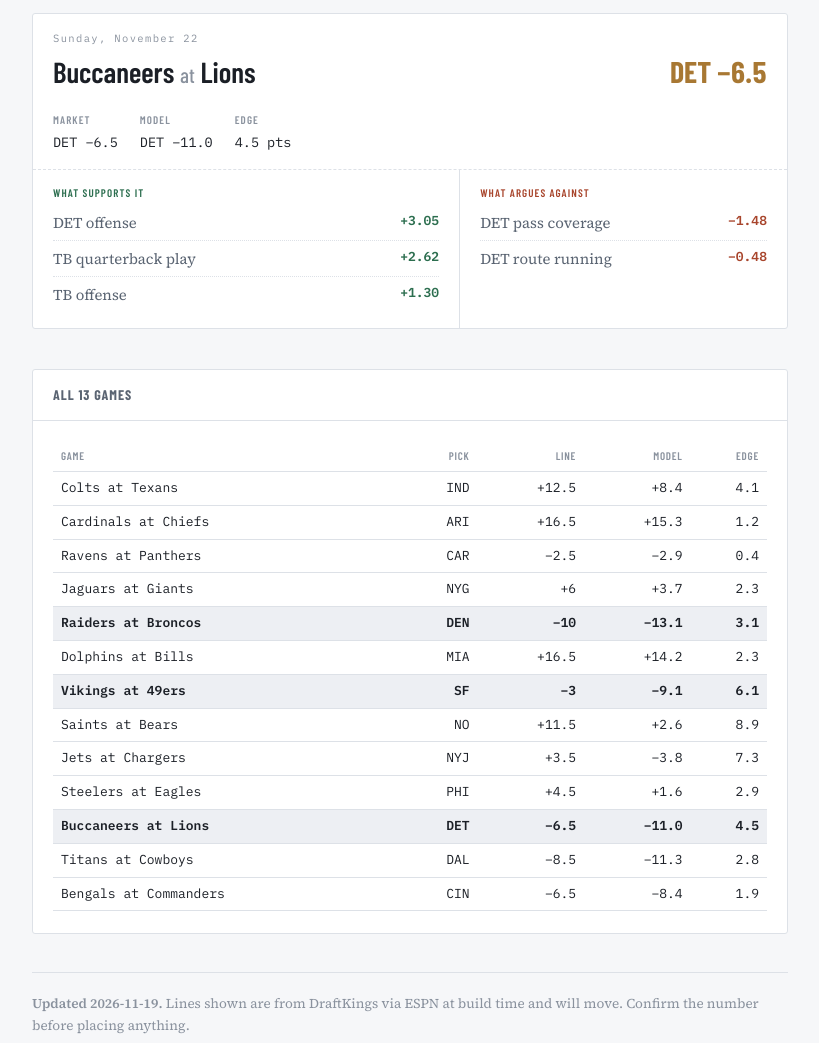
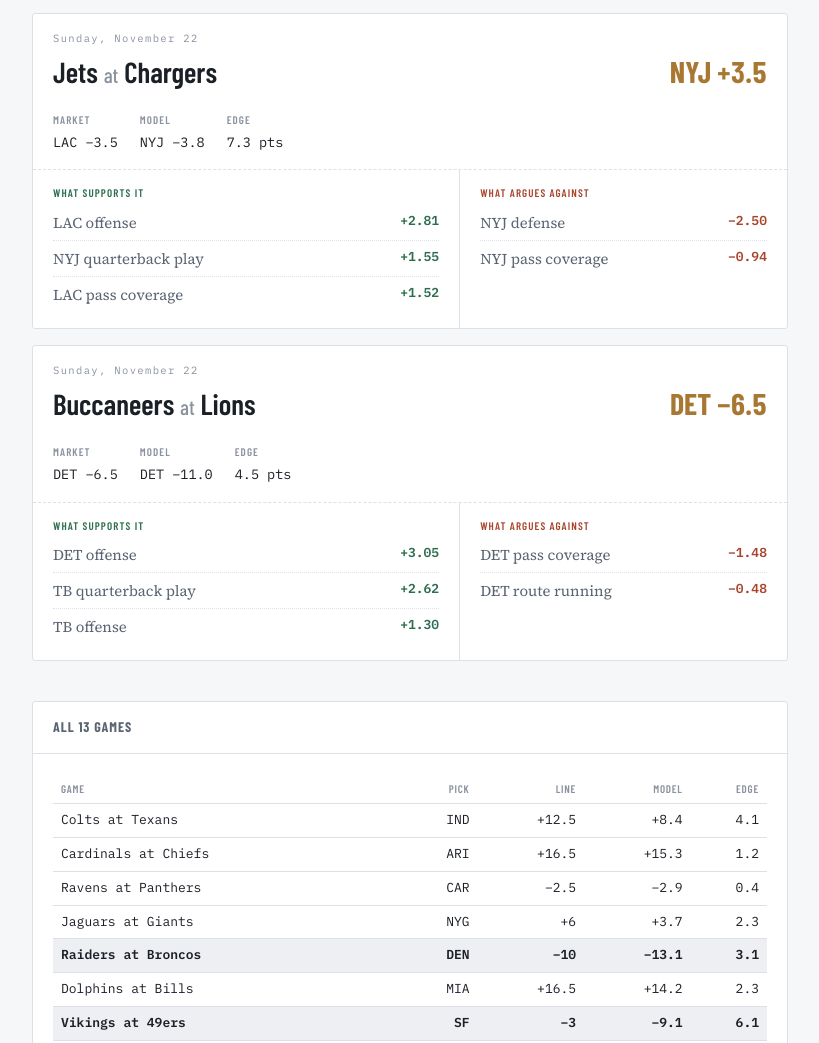
Before and after one commit to jvetter3022/vfa-picks, a plain HTML site: page index.html in a window 1280 px wide. Shown: the part 1009-2052 px from the top of the page, without its empty margins (230-1049 px from the left). Drawn offline with Linux system fonts and the light colour scheme.

Commit message:
picks update 2026-11-22

```diff
--- a/index.html
+++ b/index.html
@@ -203,9 +203,9 @@ footer p{margin:0 0 10px}
 <div class="wrap">
 <header>
   <p class="eyebrow">Vetter Football Analytics &middot; 2026 Season</p>
-  <h1>Week 11 Picks <em>3 plays</em></h1>
+  <h1>Week 11 Picks <em>4 plays</em></h1>
   <a class="seasonbar" href="results.html"><span class="sb-lab">Season results</span><span class="sb-fig">23&ndash;24&ndash;2</span><span class="sb-sub">record</span><span class="sb-fig neg">-3.09</span><span class="sb-sub">units</span><span class="sb-n">over 49 graded bets</span><span class="sb-go">Full ledger &rarr;</span></a>
-  <p class="lede">3 plays this week. Every game the model priced is listed at the
+  <p class="lede">4 plays this week. Every game the model priced is listed at the
   bottom.</p>
 </header>
 
@@ -245,6 +245,22 @@ footer p{margin:0 0 10px}
     <article class="pick">
       <div class="ptop">
         <div class="day">Sunday, November 22</div>
+        <h2>Jets <span>at</span> Chargers</h2>
+        <div class="bet">NYJ +3.5</div>
+      </div>
+      <div class="nums">
+        <div><span class="k">Market</span><span>LAC −3.5</span></div>
+        <div><span class="k">Model</span><span>NYJ −3.8</span></div>
+        <div><span class="k">Edge</span><span>7.3 pts</span></div>
+      </div>
+      <div class="drv">
+        <div class="dcol for"><span class="k">What supports it</span><ul><li><span>LAC offense</span><span>+2.81</span></li><li><span>NYJ quarterback play</span><span>+1.55</span></li><li><span>LAC pass coverage</span><span>+1.52</span></li></ul></div>
+        <div class="dcol agst"><span class="k">What argues against</span><ul><li><span>NYJ defense</span><span>−2.50</span></li><li><span>NYJ pass coverage</span><span>−0.94</span></li></ul></div>
+      </div>
+    </article>
+    <article class="pick">
+      <div class="ptop">
+        <div class="day">Sunday, November 22</div>
         <h2>Buccaneers <span>at</span> Lions</h2>
         <div class="bet">DET −6.5</div>
       </div>
@@ -273,7 +289,7 @@ footer p{margin:0 0 10px}
     <tr><td>Dolphins at Bills</td><td>MIA</td><td>+16.5</td><td>+14.2</td><td>2.3</td></tr>
     <tr class="on"><td>Vikings at 49ers</td><td>SF</td><td>−3</td><td>−9.1</td><td>6.1</td></tr>
     <tr><td>Saints at Bears</td><td>NO</td><td>+11.5</td><td>+2.6</td><td>8.9</td></tr>
-    <tr><td>Jets at Chargers</td><td>NYJ</td><td>+3.5</td><td>−3.8</td><td>7.3</td></tr>
+    <tr class="on"><td>Jets at Chargers</td><td>NYJ</td><td>+3.5</td><td>−3.8</td><td>7.3</td></tr>
     <tr><td>Steelers at Eagles</td><td>PHI</td><td>+4.5</td><td>+1.6</td><td>2.9</td></tr>
     <tr class="on"><td>Buccaneers at Lions</td><td>DET</td><td>−6.5</td><td>−11.0</td><td>4.5</td></tr>
     <tr><td>Titans at Cowboys</td><td>DAL</td><td>−8.5</td><td>−11.3</td><td>2.8</td></tr>
@@ -283,7 +299,7 @@ footer p{margin:0 0 10px}
 </section>
 
 <footer>
-  <p><b>Updated 2026-11-19.</b> Lines shown are from DraftKings via ESPN at build time and will
+  <p><b>Updated 2026-11-20.</b> Lines shown are from DraftKings via ESPN at build time and will
   move. Confirm the number before placing anything.</p>
   <p><b>Privacy.</b> This page sets no cookies and runs no advertising or cross-site trackers. Fonts are served from this domain, not from Google. Anonymous page-view counts come from Cloudflare Web Analytics, which is cookieless and does not build a profile of you.</p>
   <p>For entertainment and research purposes only. This is not financial advice and not a
```
Also changed, not shown: results.html (+2 -2 lines).
